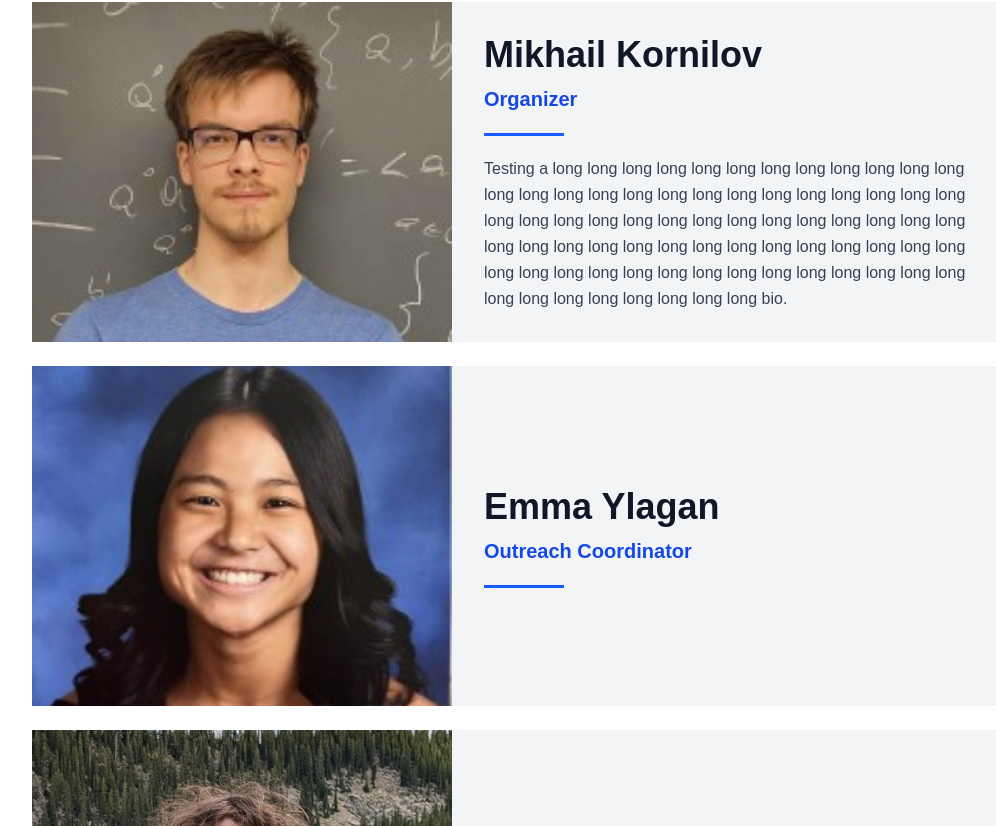
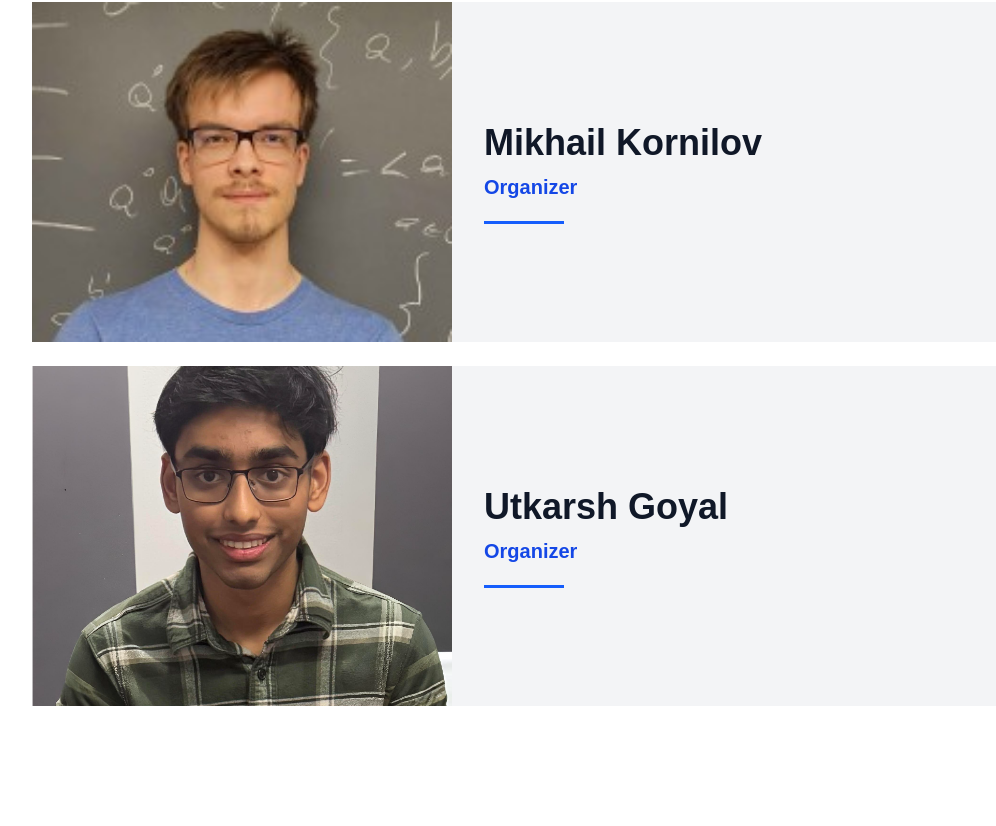
Before and after one commit to mkornilov07/uvamt-website, a Next.js app in the folder uvamt-website/: page /team in a window 1280 px wide. Shown: the part 1354-2180 px from the top of the page, without its empty margins (112-1108 px from the left). After the commit the page ends 2100 px from the top, so only its background shows below. Built offline with nearby package versions, Linux system fonts and the light colour scheme.

Commit message:
organizers only for now on team page for merge to main

```diff
--- a/uvamt-website/data/team.ts
+++ b/uvamt-website/data/team.ts
@@ -6,10 +6,10 @@ export interface TeamMember {
 }
 
 export const team: TeamMember[] = [
-    { name: "Vincent Trang", role: "Organizer", imageSrc: "/team/vincent_trang.jpg", bio: "Test Bio. My name is Vincent." },
-    { name: "Mikhail Kornilov", role: "Organizer", imageSrc: "/team/mikhail_kornilov.jpg", bio: "Testing a long long long long long long long long long long long long long long long long long long long long long long long long long long long long long long long long long long long long long long long long long long long long long long long long long long long long long long long long long long long long long long long long long long long long long long long long long long long long bio." },
-    { name: "Emma Ylagan", role: "Outreach Coordinator", imageSrc: "/team/emma_ylagan.jpg" },
-    { name: "Isaac Assink", role: "Volunteer", imageSrc: "/team/isaac_assink.jpg" },
-    { name: "Utkarsh Goyal", role: "Volunteer", imageSrc: "/team/utkarsh_goyal.jpg" },
-    { name: "Brendan Malaugh", role: "Volunteer", imageSrc: "/team/brendan_malaugh.jpg" },
+    { name: "Vincent Trang", role: "Organizer", imageSrc: "/team/vincent_trang.jpg", bio: "" },
+    { name: "Mikhail Kornilov", role: "Organizer", imageSrc: "/team/mikhail_kornilov.jpg", bio: "" },
+    { name: "Utkarsh Goyal", role: "Organizer", imageSrc: "/team/utkarsh_goyal.jpg" },
+    //{ name: "Emma Ylagan", role: "Outreach Coordinator", imageSrc: "/team/emma_ylagan.jpg" },
+    //{ name: "Isaac Assink", role: "Volunteer", imageSrc: "/team/isaac_assink.jpg" },
+    //{ name: "Brendan Malaugh", role: "Volunteer", imageSrc: "/team/brendan_malaugh.jpg" },
 ];
```
Also changed, not shown: uvamt-website/public/team/utkarsh_goyal.jpg.
